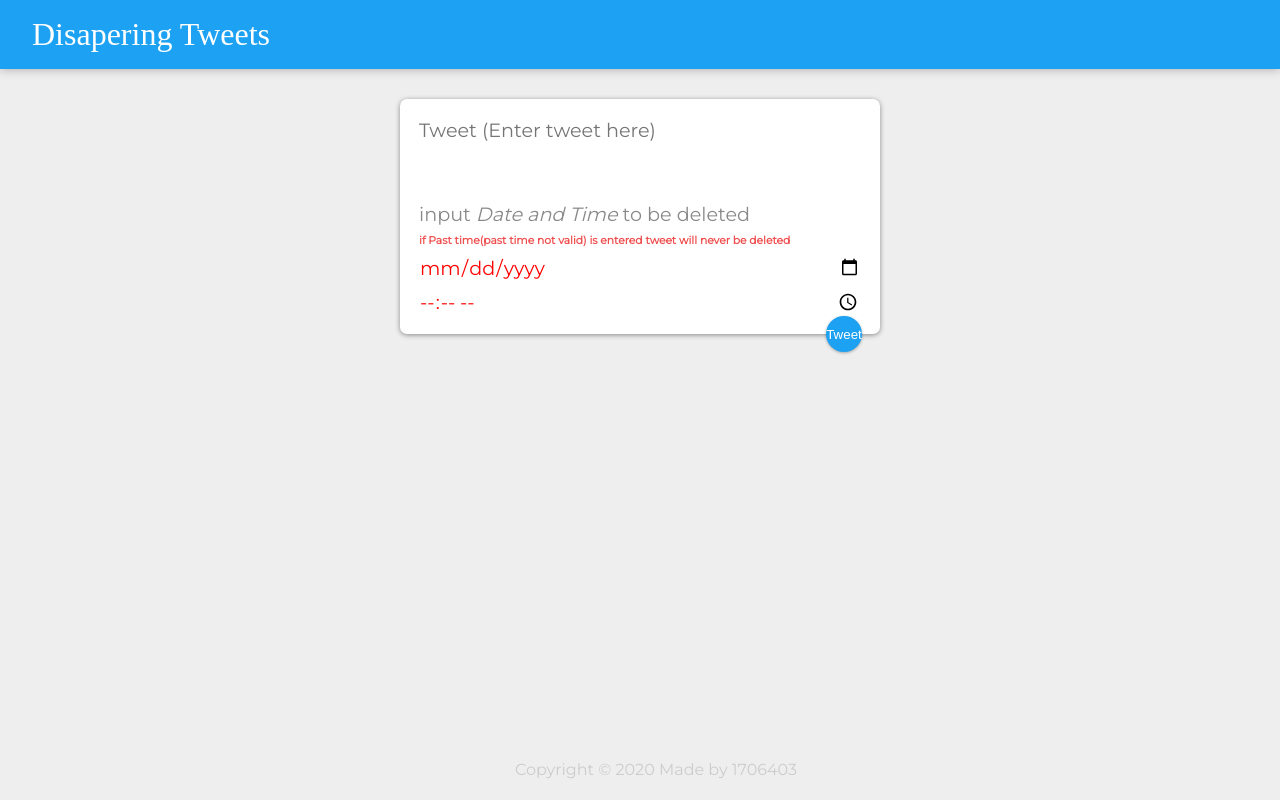
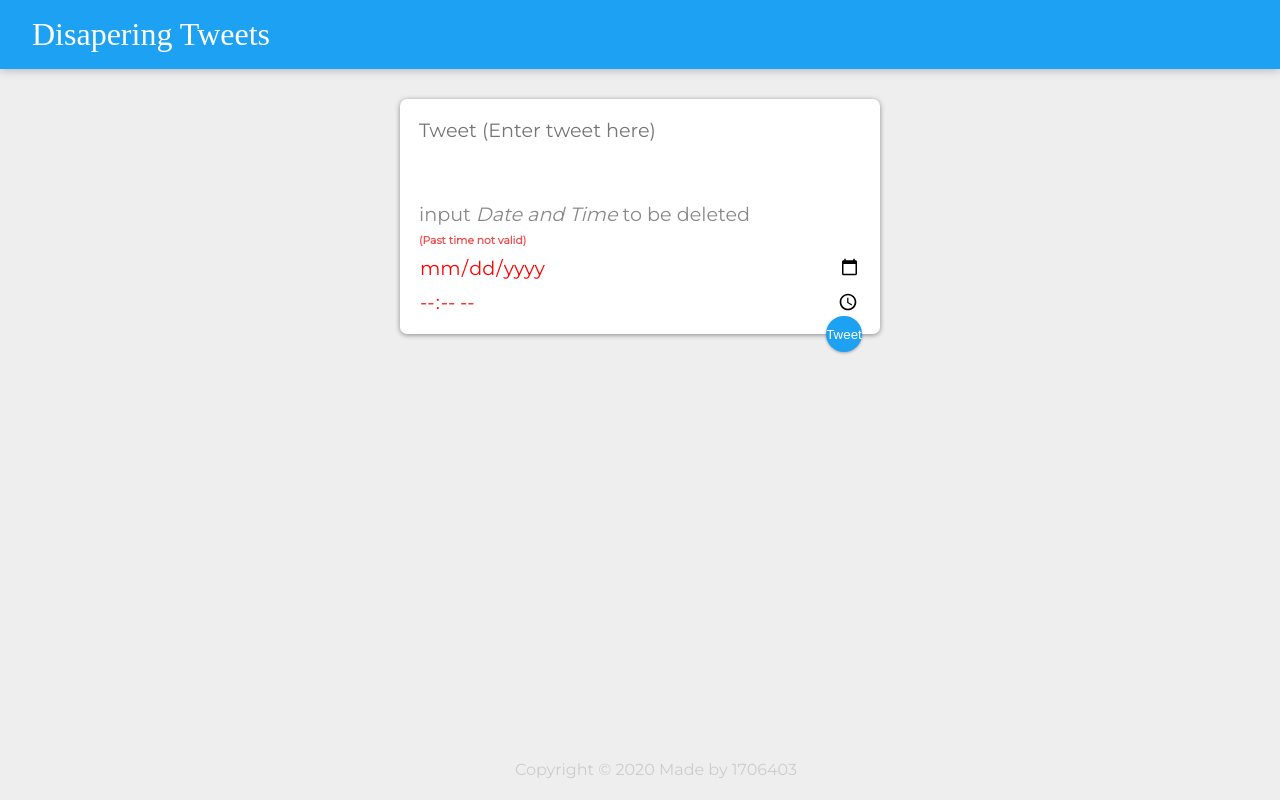
Before and after one commit to stikeve/Disappearing-Tweets, a React (Create React App) app: page / in a window 1280 px wide. Built offline with nearby package versions, Linux system fonts and the light colour scheme; a web font is replaced by a local one.

Commit message:
Edge case added

```diff
--- a/src/components/CreateArea.jsx
+++ b/src/components/CreateArea.jsx
@@ -1,4 +1,5 @@
 import React, { useState } from "react";
+
 
 
 
@@ -29,10 +30,13 @@ function CreateArea(props) {
         time:""
     });
 
+
+
+
+
     //get the user input via onChange
     function handleChange(e){
         const {name , value} = e.target;
-
         setTweet(prevTweet => {
             return{
                 ...prevTweet,
@@ -71,6 +75,9 @@ function CreateArea(props) {
             alert(" ERROR : Date cannot be empty.")
         }else if(tweet.time === undefined || tweet.time === ''){
             alert(" ERROR : Time cannot be empty.")
+        }else if(Date.parse(tweet.somedate+' '+tweet.time+':00') < Date.parse(mindate+' '+mintime+':00'))
+        {
+            alert(" ERROR : Past time not accepted.")
         }
         else{
             props.onAdd(tweet);
@@ -87,6 +94,10 @@ function CreateArea(props) {
         event.preventDefault();
     }
 
+
+
+
+
     //component
   return (
     <div>
@@ -94,9 +105,10 @@ function CreateArea(props) {
 
         <textarea name="content" onChange={handleChange} value={tweet.content}placeholder="Tweet (Enter tweet here)" rows="3" />
         <p>input <em>Date and Time</em> to be deleted</p>
-        <h6>if Past time(past time not valid) is entered tweet will never be deleted </h6>
+        <h6>(Past time not valid) </h6>
         <input name="somedate" onChange={handleChange} type="date" min={mindate} ></input>
-        <input type="time" onChange={handleChange} min={mintime} name="time" />
+        <input id="timelim" type="time" onChange={handleChange} min={mintime} name="time" />
+
         <button onClick = {submitTweet}>Tweet</button>
       </form>
     </div>
```
